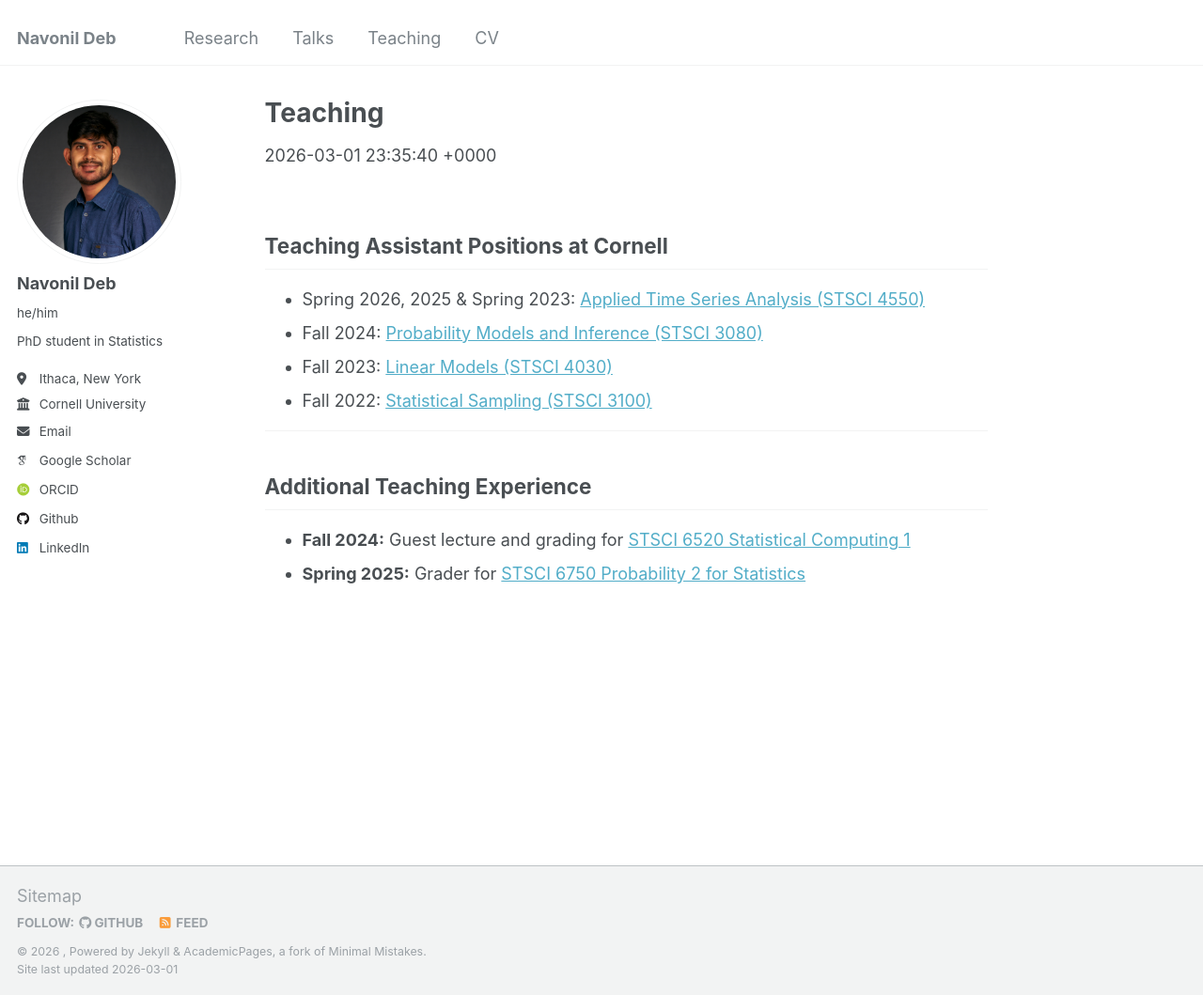
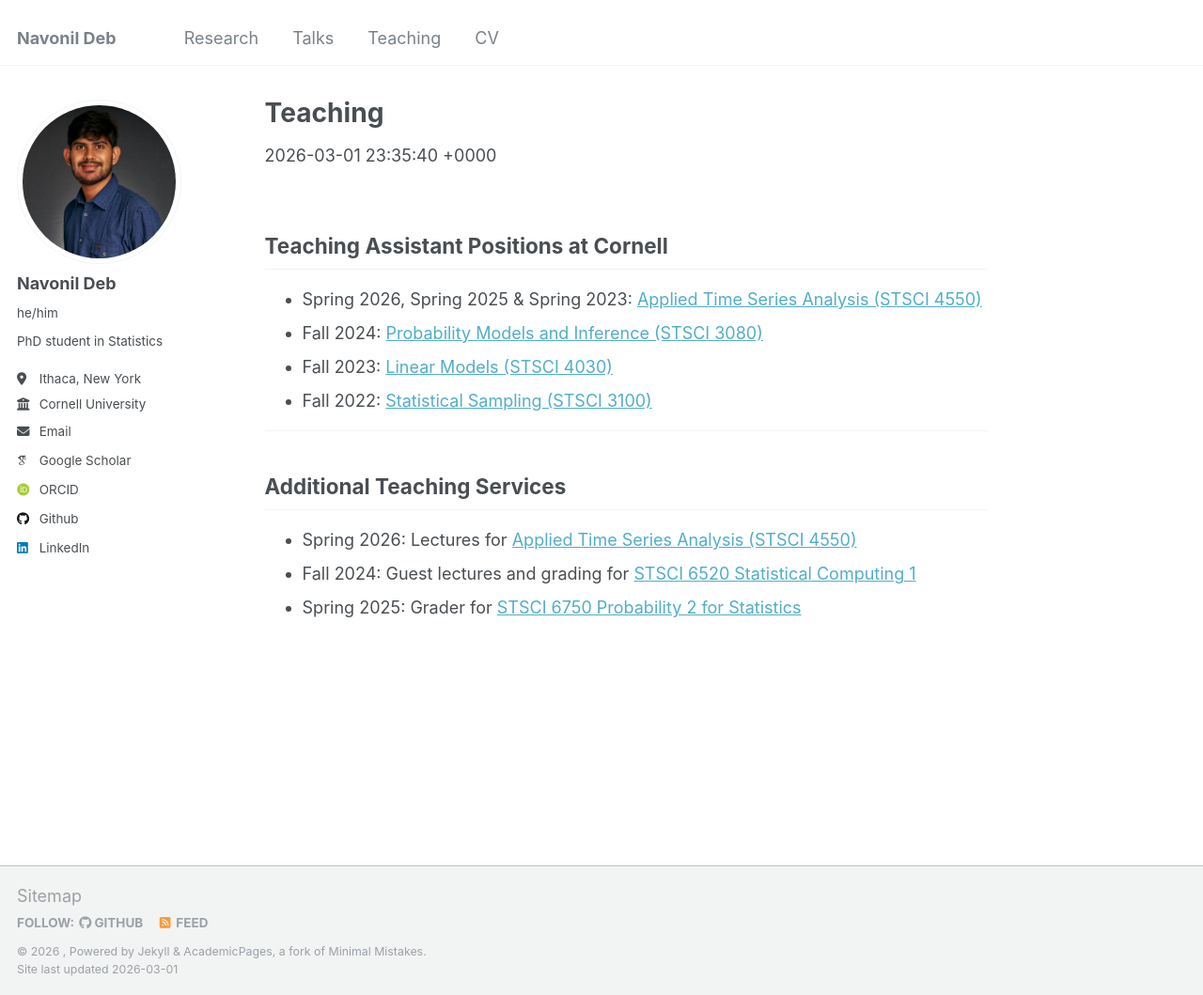
Before and after one commit to navonildeb/navonildeb.github.io, a Jekyll site: the page built from _teaching/teaching.md, in a window 1280 px wide and 1059 px high. Shown: the whole window at 94% size. Built offline with Jekyll 4.4.1, drawn with Linux system fonts in a browser that asks for light colours; some web fonts are replaced.

Commit message:
Update teaching.md

```diff
--- a/_teaching/teaching.md
+++ b/_teaching/teaching.md
@@ -7,14 +7,15 @@ author_profile: true
 
 ## Teaching Assistant Positions at Cornell
 
-* Spring 2026, 2025 & Spring 2023: [Applied Time Series Analysis (STSCI 4550)](https://classes.cornell.edu/browse/roster/SP24/class/STSCI/4550)
+* Spring 2026, Spring 2025 & Spring 2023: [Applied Time Series Analysis (STSCI 4550)](https://classes.cornell.edu/browse/roster/SP26/class/STSCI/4550)
 * Fall 2024: [Probability Models and Inference (STSCI 3080)](https://classes.cornell.edu/browse/roster/FA24/class/STSCI/3080)
 * Fall 2023: [Linear Models (STSCI 4030)](https://classes.cornell.edu/browse/roster/FA23/class/STSCI/4030)
 * Fall 2022: [Statistical Sampling (STSCI 3100)](https://classes.cornell.edu/browse/roster/FA22/class/STSCI/3100)
 
 ---
 
-## Additional Teaching Experience
+## Additional Teaching Services
 
-* **Fall 2024:** Guest lecture and grading for [STSCI 6520 Statistical Computing 1](https://classes.cornell.edu/browse/roster/FA24/class/STSCI/6520)
-* **Spring 2025:** Grader for [STSCI 6750 Probability 2 for Statistics](https://classes.cornell.edu/browse/roster/SP25/class/STSCI/6750)
+* Spring 2026: Lectures for [Applied Time Series Analysis (STSCI 4550)](https://classes.cornell.edu/browse/roster/SP26/class/STSCI/4550)
+* Fall 2024: Guest lectures and grading for [STSCI 6520 Statistical Computing 1](https://classes.cornell.edu/browse/roster/FA24/class/STSCI/6520)
+* Spring 2025: Grader for [STSCI 6750 Probability 2 for Statistics](https://classes.cornell.edu/browse/roster/SP25/class/STSCI/6750)
```
